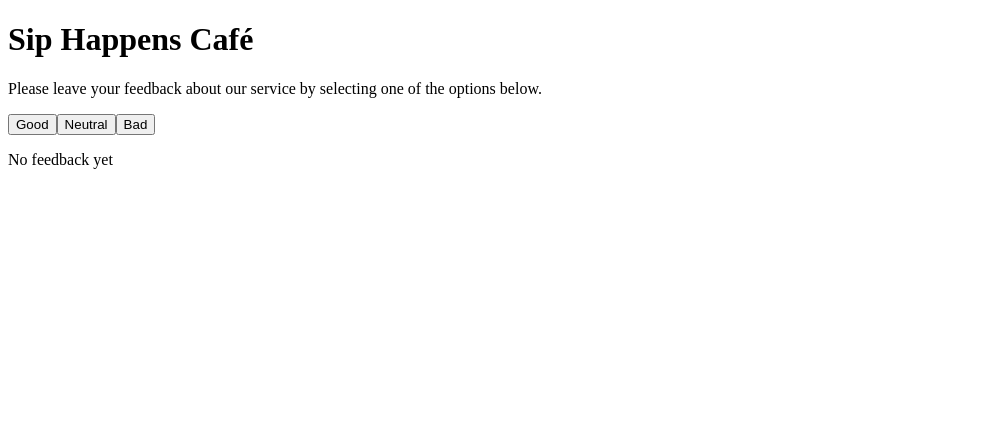
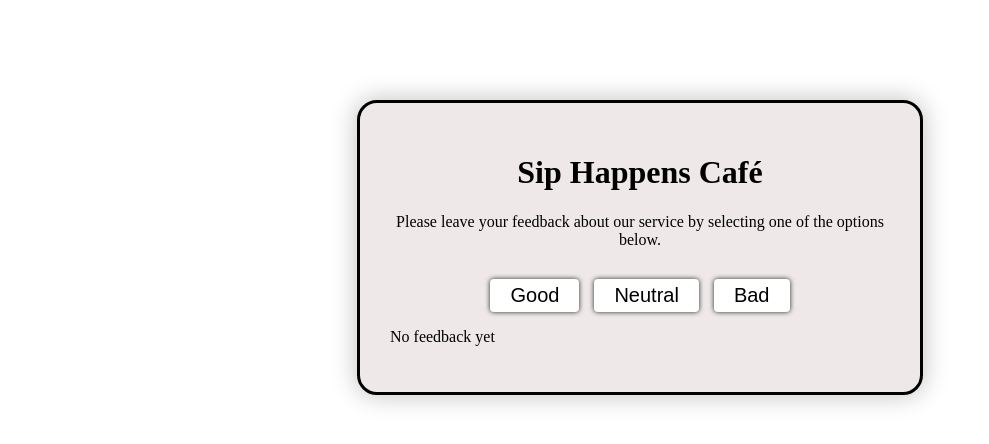
Before and after one commit to Sergii79/goit-react-hw-02, a React (Vite) app: page / in a window 1280 px wide. Shown: the top 444 px of the page, without its empty margins (0-989 px from the left). Built offline with nearby package versions, Linux system fonts and the light colour scheme.

Commit message:
commit fifth

```diff
--- a/src/components/App/App.jsx
+++ b/src/components/App/App.jsx
@@ -2,6 +2,7 @@ import { useState, useEffect } from "react";
 import Options from "../Options/Options";
 import Feedback from "../Feedback/Feedback";
 import Notification from "../Notification/Notification";
+import css from "../App/App.module.css";
 
 export default function App() {
   // Ініціалізація стану з localStorage або нулями
@@ -38,8 +39,8 @@ export default function App() {
   };
 
   return (
-    <>
-      <div>
+    <div className={css.container}>
+      <div className={css.title}>
         <h1>Sip Happens Café</h1>
         <p>
           Please leave your feedback about our service by selecting one of the
@@ -56,6 +57,6 @@ export default function App() {
       ) : (
         <Notification message="No feedback yet" />
       )}
-    </>
+    </div>
   );
 }
--- /dev/null
+++ b/src/components/App/App.module.css
@@ -0,0 +1,15 @@
+.container {
+  margin: 100px auto;
+  width: 500px;
+  padding: 30px;
+
+  border-radius: 20px;
+  background-color: #eee8e8;
+  border: black solid 3px;
+  box-shadow: 0 0 25px 2px #c8c8c8;
+}
+
+.title {
+  text-align: center;
+  justify-content: center;
+}
--- a/src/components/Feedback/Feedback.jsx
+++ b/src/components/Feedback/Feedback.jsx
@@ -1,3 +1,5 @@
+import css from "../Feedback/Feedback.module.css";
+
 export default function Feedback({ onFeedback, totalFeedback }) {
   const positivePercentage =
     totalFeedback > 0
@@ -7,7 +9,7 @@ export default function Feedback({ onFeedback, totalFeedback }) {
       : 0;
 
   return (
-    <div>
+    <div className={css.container}>
       <p>Good: {onFeedback.good}</p>
       <p>Neutral: {onFeedback.neutral}</p>
       <p>Bad: {onFeedback.bad}</p>
--- /dev/null
+++ b/src/components/Feedback/Feedback.module.css
@@ -0,0 +1,9 @@
+.container {
+  /* display: flex;
+  flex-direction: column; */
+  /* gap: 5px; */
+  /* justify-content: center; */
+  margin-top: 30px;
+  text-align: center;
+  /* margin: 0; */
+}
--- a/src/components/Options/Options.jsx
+++ b/src/components/Options/Options.jsx
@@ -1,10 +1,22 @@
+import css from "../Options/Options.module.css";
+
 export default function Options({ onClicks, onReset, totalFeedback }) {
   return (
-    <div>
-      <button onClick={() => onClicks("good")}>Good</button>
-      <button onClick={() => onClicks("neutral")}>Neutral</button>
-      <button onClick={() => onClicks("bad")}>Bad</button>
-      {totalFeedback > 0 && <button onClick={onReset}>Reset</button>}
+    <div className={css.container}>
+      <button className={css.button} onClick={() => onClicks("good")}>
+        Good
+      </button>
+      <button className={css.button} onClick={() => onClicks("neutral")}>
+        Neutral
+      </button>
+      <button className={css.button} onClick={() => onClicks("bad")}>
+        Bad
+      </button>
+      {totalFeedback > 0 && (
+        <button className={css.button} onClick={onReset}>
+          Reset
+        </button>
+      )}
     </div>
   );
 }
--- /dev/null
+++ b/src/components/Options/Options.module.css
@@ -0,0 +1,27 @@
+.container {
+  display: flex;
+  gap: 15px;
+  justify-content: center;
+  margin-top: 30px;
+}
+
+.button {
+  cursor: pointer;
+  padding: 5px 20px;
+  text-transform: capitalize;
+  background-color: #fff;
+  outline: none;
+  border: none;
+  border-radius: 4px;
+  box-shadow: 0px 0px 5px #242424;
+  transition: color 250ms ease-in-out, background-color 250ms ease-in-out,
+    box-shadow 250ms ease-in-out;
+  font-size: 20px;
+  font-weight: 400;
+}
+
+.button:hover {
+  color: #fff;
+  background-color: #868282;
+  box-shadow: inset 0px 0px 5px #3c3c3c;
+}
```
